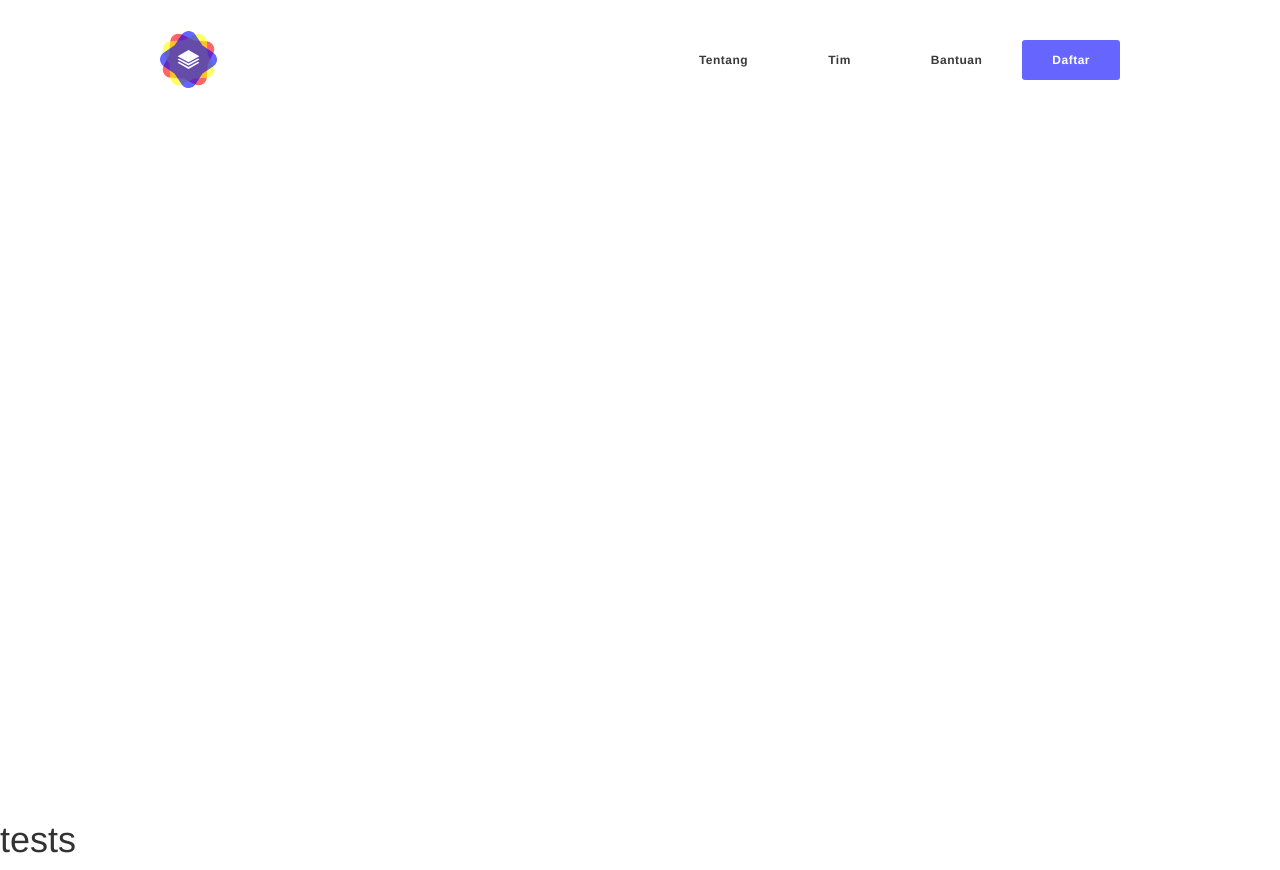
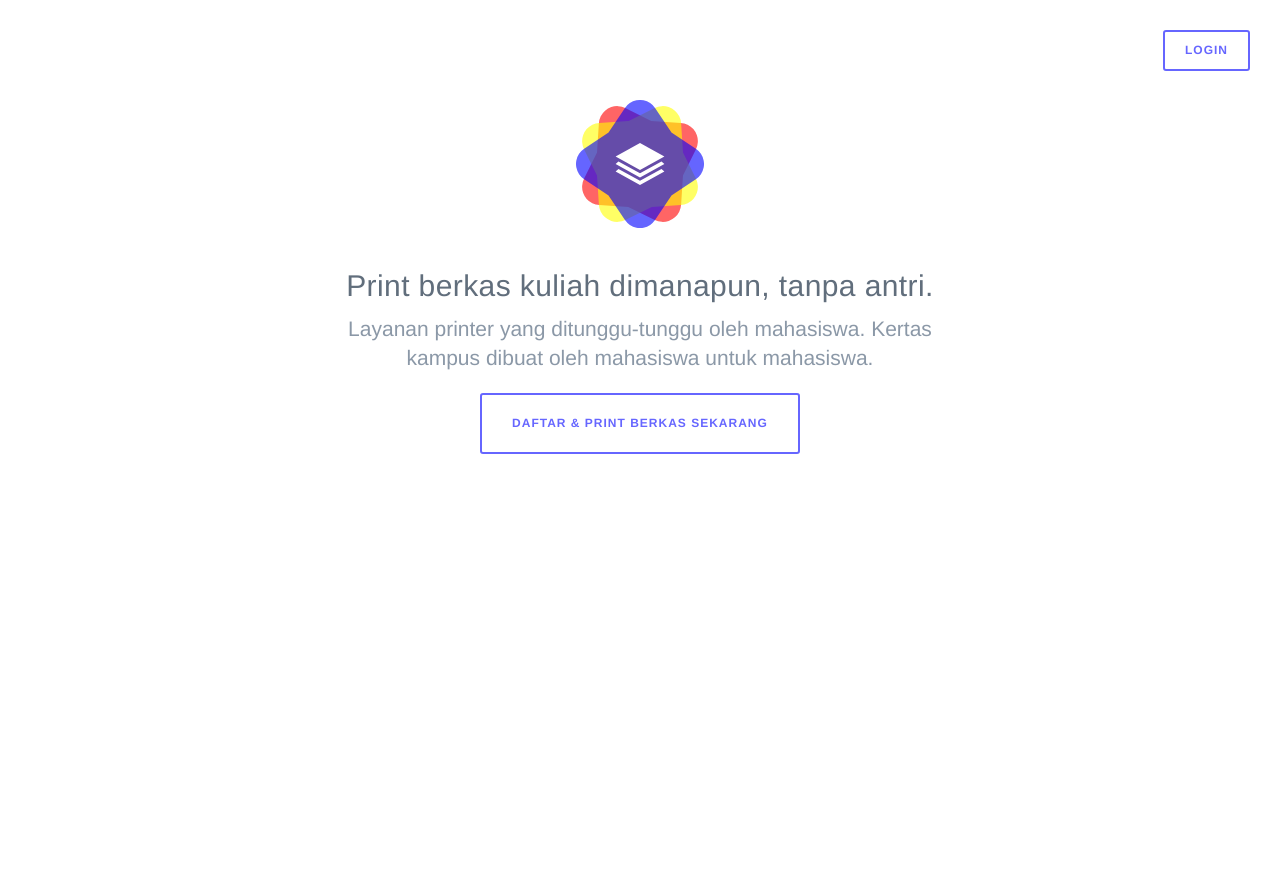
Before and after one commit to pyk/dokuday, a website: page src/html/index.html in a window 1280 px wide. After the commit the page ends 800 px from the top, so only its background shows below. Drawn offline with nearby package versions, Linux system fonts and the light colour scheme; files that its build step writes are made by us from their sources.

Commit message:
re-design homepage (again)

```diff
--- a/src/assets/css/components/html/index.less
+++ b/src/assets/css/components/html/index.less
@@ -1,4 +1,3 @@
-
 .kertaskampus-header {
     background-color: #FFF;
     height: 100vh;
@@ -6,45 +5,61 @@
     min-height: 350px;
 }
 
-.kertaskampus-navbar {
+.kertaskampus-logo-wrapper {
+    text-align: center;
+    padding-top: 100px;
+
+    img {
+        width: 128px;
+        height: 128px;
+    }
+}
+
+.heading {
+    color: #616E7C;
+}
+.sub-heading {
+    color: #8B98A7;
+}
+
+.kertaskampus-cta-wrapper {
+    text-align: center;
+    margin-top: 40px;
+
+    h1 {
+        letter-spacing: 0.4px;
+        font-size: 30px;
+        line-height: 1.2em;
+    }
+}
+
+.kertaskampus-btn-line {
+    color: rgba(0, 0, 255, 0.6);
+    border-radius: 3px;
+    transition: background-color .5s ease;
+    text-transform: uppercase;
+    font-size: 12px;
+    font-weight: bold;
+    letter-spacing: 1px;
+    border: 2px solid;
+
+    &:hover {
+        color: #FFF;
+        background: rgba(0, 0, 255, 0.6);
+        border-radius: 3px;
+        border: 2px solid rgba(0, 0, 255, 0.6);
+    }
+}
+
+a.kertaskampus-btn-cta {
+    padding: 20px 30px;
 
 }
 
-.kertaskampus-brand {
-    width: 57px;
-    height: 57px;
-    margin: 30px 0 0 0;
-    padding: 0;
+.kertaskampus-btn-login-wrapper {
+    margin: 30px;
 }
 
-.kertaskampus-navbar-nav {
-    margin-top: 38.5px;
-    li {
-        a {
-            padding:10px 40px;
-            color: #3A3A3A;
-            font-size: 12px;
-            font-weight: bold;
-            letter-spacing: 0.5px;
-            transition: all 0.5s ease;
-
-            &:hover {
-                background-color: #FFF;
-                color: rgba(0, 0, 255, 0.6);
-            }
-        }
-
-        a.kertaskampus-btn-daftar {
-            background-color: rgba(0, 0, 255, 0.6);
-            padding: 10px 30px;
-            color: #FFF;
-            border-radius: 3px;
-            transition: background-color 0.5s ease;
-
-            &:hover {
-                background-color: rgba(255, 0, 0, 0.6);
-                color: #FFF;
-            }
-        }
-    }
+a.kertaskampus-btn-login {
+    padding: 10px 20px;
 }
--- a/src/html/index.html
+++ b/src/html/index.html
@@ -24,7 +24,7 @@
 
         <!-- Bootstrap -->
         <link href="/assets/bootstrap/css/bootstrap.min.css" rel="stylesheet">
-        <link rel="stylesheet" href="assets/css/main.css">
+        <link rel="stylesheet" href="/assets/css/main.css">
 
         <!-- HTML5 Shim and Respond.js IE8 support of HTML5 elements and media queries -->
         <!-- WARNING: Respond.js doesn't work if you view the page via file:// -->
@@ -35,28 +35,36 @@
     </head>
     <body class="kertaskampus-body">
 
-        <div class="kertaskampus-header">
-            <nav class="kertaskampus-navbar navbar" role="navigation">
-                <div class="container">
-                    <div class="navbar-header">
-                        <a class="kertaskampus-brand navbar-brand" href="#">
+        <div class="kertaskampus-header clearfix">
+            <p class="pull-right kertaskampus-btn-login-wrapper">
+                <a href="/app/#/login" class="btn kertaskampus-btn-line kertaskampus-btn-login">Login</a>
+            </p>
+            <div class="container">
+                <div class="row">
+                    <div class="col-lg-12">
+                        <div class="kertaskampus-logo-wrapper">
                             <img src="/assets/svg/logo-cl.svg" alt="Kertas Kampus">
-                        </a>
+                        </div>
                     </div>
-
-                    <ul class="kertaskampus-navbar-nav nav navbar-nav navbar-right">
-                        <li><a href="#">Tentang</a></li>
-                        <li><a href="#">Tim</a></li>
-                        <li><a href="#">Bantuan</a></li>
-                        <li><a class="kertaskampus-btn-daftar" href="#">Daftar</a></li>
-                    </ul>
                 </div>
-            </nav>
+                <div class="row">
+                    <div class="col-lg-8 col-lg-offset-2">
+                        <div class="kertaskampus-cta-wrapper">
+                            <h1 class="heading">Print berkas kuliah dimanapun, tanpa antri.</h1>
+                            <p class="sub-heading lead">
+                                Layanan printer yang ditunggu-tunggu oleh mahasiswa. Kertas kampus dibuat oleh mahasiswa
+                                untuk mahasiswa.
+                            </p>
+                            <p>
+                                <a href="/app/#/daftar" class="btn kertaskampus-btn-line kertaskampus-btn-cta">Daftar &amp; Print berkas Sekarang</a>
+                            </p>
+                        </div>
+                    </div>
+                </div>
+            </div>
+            </div>
         </div>
         <!-- /kertaskampus-header -->
-        <div class="test">
-            <h1>tests</h1>
-        </div>
         <!-- jQuery (necessary for Bootstrap's JavaScript plugins) -->
         <script src="https://ajax.googleapis.com/ajax/libs/jquery/1.11.1/jquery.min.js"></script>
         <!-- Include all compiled plugins (below), or include individual files as needed -->
```
